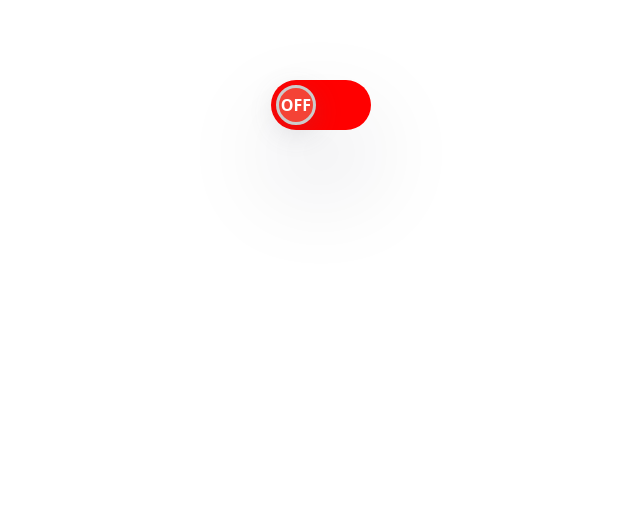
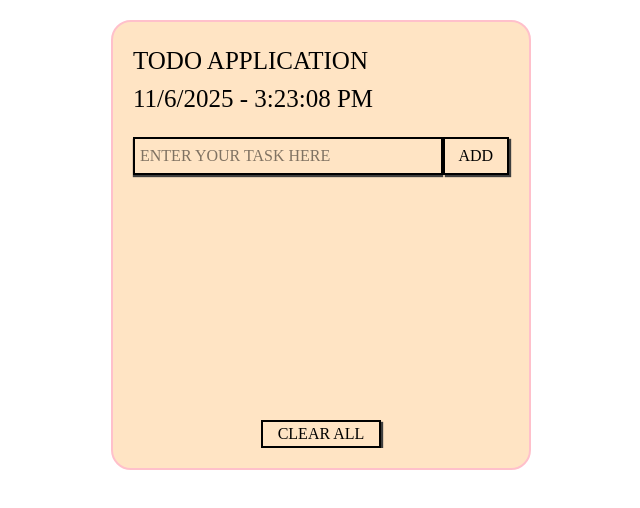
Before and after one commit to Shradhaaggarwal/React, a React (Vite) app in the folder LearningReact/: page / in a window 1280 px wide. Shown: the top 508 px of the page, without its empty margins (319-959 px from the left). Built offline with nearby package versions, Linux system fonts and the light colour scheme.

Commit message:
-TODO APPLICATION

```diff
--- a/LearningReact/package.json
+++ b/LearningReact/package.json
@@ -13,6 +13,7 @@
     "@tailwindcss/vite": "^4.1.17",
     "react": "^19.1.1",
     "react-dom": "^19.1.1",
+    "react-icons": "^5.5.0",
     "styled-components": "^6.1.19",
     "tailwindcss": "^4.1.17"
   },
--- a/LearningReact/src/App.jsx
+++ b/LearningReact/src/App.jsx
@@ -7,7 +7,9 @@
 // import {EventAsProps}  from "./components/EventAsProps.jsx"
 // import { State } from "./components/State.jsx";
 // import { LiftStateup } from "./components/LiftStateup";
-import {Toggle} from "./components/projects/Toggle/Toggle.jsx"
+// import {Toggle} from "./components/projects/Toggle/Toggle.jsx"
+// import { Todo } from "./components/projects/todo/Todo.jsx"
+import { Todo } from "./components/projects/todo/todo";
 
 
 
@@ -26,7 +28,8 @@ const App = () =>{
       {/* <EventAsProps></EventAsProps> */}
       {/* <State></State> */}
       {/* <LiftStateup></LiftStateup> */}
-      <Toggle></Toggle>
+      {/* <Toggle></Toggle> */}
+      <Todo></Todo>
     </>
   );
 };
--- /dev/null
+++ b/LearningReact/src/components/projects/todo/DateTime.jsx
@@ -0,0 +1,22 @@
+import styles from "./todo.module.css"
+import { useEffect } from "react"
+import { useState } from "react"
+
+export const DateTime = () =>{
+const [times, setTime] = useState("")
+
+useEffect(()=>{
+    const interval = setInterval(() => {
+        const ddtt = new Date();
+        const fdate = ddtt.toLocaleDateString()
+        const ftime = ddtt.toLocaleTimeString()
+        setTime(`${fdate} - ${ftime}`)
+    }, 1000);
+
+    return (()=> clearInterval(interval));
+},[])
+
+    return(
+        <h3 className={styles.dataTime}>{times}</h3>
+    )
+}
--- /dev/null
+++ b/LearningReact/src/components/projects/todo/Form.jsx
@@ -0,0 +1,17 @@
+import styles from "./todo.module.css"
+
+export const Form = ({handleInputValue, inputval, handleSubmit}) =>{
+    return (
+        <form className={styles.formm} onSubmit={handleSubmit}>
+
+            <input type="text" name="task" id="task"
+                className={styles.task}
+                placeholder="ENTER YOUR TASK HERE"
+                value={inputval}
+                onChange={(e) => handleInputValue(e.target.value)}/>
+
+                <button className={styles.but} type="submit">ADD</button>
+
+        </form>
+    )
+}
--- /dev/null
+++ b/LearningReact/src/components/projects/todo/Task.jsx
@@ -0,0 +1,16 @@
+import styles from "./todo.module.css"
+import { TiTick} from "react-icons/ti";
+import { MdDeleteForever } from "react-icons/md";
+
+
+export const Task = ({data, handleDeleteFunc, handleontick}) =>{
+    return (
+        <li className={styles.listdata}>
+            <p className={data.checked ? styles.ontick : styles.oncross}>{data.content}</p>
+            <div className={styles.butts}>
+            <button onClick={()=>handleontick(data.content)}><TiTick /></button>
+            <button onClick={()=>handleDeleteFunc(data.content)}><MdDeleteForever /></button>
+            </div>
+        </li>
+    )
+}
--- /dev/null
+++ b/LearningReact/src/components/projects/todo/Todo.jsx
@@ -0,0 +1,96 @@
+import styles from "./todo.module.css"
+import { useState } from "react"
+import { DateTime } from "./DateTime";
+import { Form } from "./Form"
+import { Task } from "./Task";
+
+//inserting task in the input field
+export const Todo = () =>{
+    const [inputval, setChange] = useState({})
+
+    const handleInputValue = (e) =>{
+        setChange({id: e, content: e, checked: false})
+    }
+
+//insertion of task into a list
+    const[task, setTask] = useState([])
+    const handleSubmit = (event) =>{
+        const {id, content, checked} = inputval
+        event.preventDefault();
+
+        if(!content) return;
+        // if(task.includes(inputval)){
+        //     setChange("")
+        //     return;
+        // }
+        const ifavail = task.find((curr) => curr.content === content)
+        if(ifavail) {
+            setChange({id:"", content:"", checked: false});
+            return}
+
+        setTask((prevtask) => [...prevtask, {id, content, checked}])
+        setChange({id:"", content:"", checked: false});
+    }
+
+//deletion of a task
+
+const handleDeleteFunc = (value) =>{
+    const updated = task.filter((currtask)=> currtask.content !== value)
+    setTask(updated)
+}
+
+const handleDel = () =>{
+    setTask([]);
+}
+
+const handleontick = (value) =>{
+    const updatetask = task.map((currtask) =>{
+        if(currtask.content === value){
+            return {...currtask, checked : !currtask.checked}
+        } else{
+            return currtask;
+        }
+    })
+    setTask(updatetask)
+}
+
+
+
+
+return (
+        <section className={styles.todoContainer}>
+    <header className={styles.headr}>
+        <h1>TODO APPLICATION</h1>
+        <DateTime />
+    </header>
+
+    <Form
+        inputval={inputval.content}
+        handleInputValue={handleInputValue}
+        handleSubmit={handleSubmit}
+    />
+
+    {/* ✅ FIXED SCROLL SECTION */}
+    <div className={styles.listWrapper}>
+
+        <div className={styles.scrollArea}>
+            <ul>
+                {task.map((curr) => (
+                    <Task
+                        key={curr.id}
+                        data={curr}
+                        handleDeleteFunc={handleDeleteFunc}
+                        handleontick={handleontick}
+                    />
+                ))}
+            </ul>
+        </div>
+
+        <button className={styles.clearBtn} onClick={handleDel}>
+            CLEAR ALL
+        </button>
+    </div>
+</section>
+
+    )
+}
--- /dev/null
+++ b/LearningReact/src/components/projects/todo/todo.module.css
@@ -0,0 +1,104 @@
+*{
+    margin: 0;
+    padding: 0;
+    font-family: 'Times New Roman', Times, serif;
+    box-sizing: border-box;
+}
+
+.todoContainer {
+    height: 450px;       /* fixed height */
+    width: 420px;
+    border: 2px solid pink;
+    border-radius: 20px;
+    margin: 20px auto;
+    padding: 20px;
+    background-color: bisque;
+
+    display: flex;
+    flex-direction: column;
+}
+.listWrapper {
+    display: flex;
+    flex-direction: column;
+    flex: 1;               /* take remaining space */
+    overflow: hidden;      /* prevent container overflow */
+}
+
+.headr{
+    font-size: 25px;
+    margin-bottom: 20px;
+}
+
+.formm{
+    display: flex;
+    flex-direction: row;
+    justify-content: space-between;
+    /* align-content: space-between; */
+}
+
+.but{
+    border: 2px solid black;
+    padding: 2px;
+    width: 100px;
+    box-shadow: 2px 2px 1px rgb(62, 62, 62);
+    cursor: pointer;
+}
+
+input{
+    width: 480px;
+    padding: 5px;
+    border: 2px solid black;
+    box-shadow: 0px 2px 1px rgb(62, 62, 62);
+}
+
+.listdata{
+    margin: 5px;
+    padding: 5px;
+    display: flex;
+    border: 2px solid black;
+    box-shadow: 2px 2px 1px rgb(62, 62, 62);
+    justify-content: space-between;
+}
+
+.butts{
+    gap: 10px;
+    /* background-color: green; */
+    display: flex;
+}
+
+button{
+    border: 2px solid black;
+    box-shadow: 2px 2px 1px rgb(62, 62, 62);
+    cursor: pointer;
+}
+
+
+
+.clearBtn {
+    margin-top: 10px;
+    width: 120px;
+    align-self: center;
+}
+
+.ontick{
+    text-decoration: line-through;
+}
+.oncross{
+    text-decoration: none;
+}
+
+.scrollArea {
+    flex: 1;                /* fill available space */
+    overflow-y: auto;       /* scrolling! */
+    margin-top: 10px;
+}
+
+/* ✅ Tasks */
+/* .listdata {
+    display: flex;
+    justify-content: space-between;
+    margin-bottom: 8px;
+    padding: 8px;
+    border: 2px solid black;
+    background: #f7d9b5;
+} */
```
Also changed, not shown: 1 other file (tests, documents, lock files or other folders).
